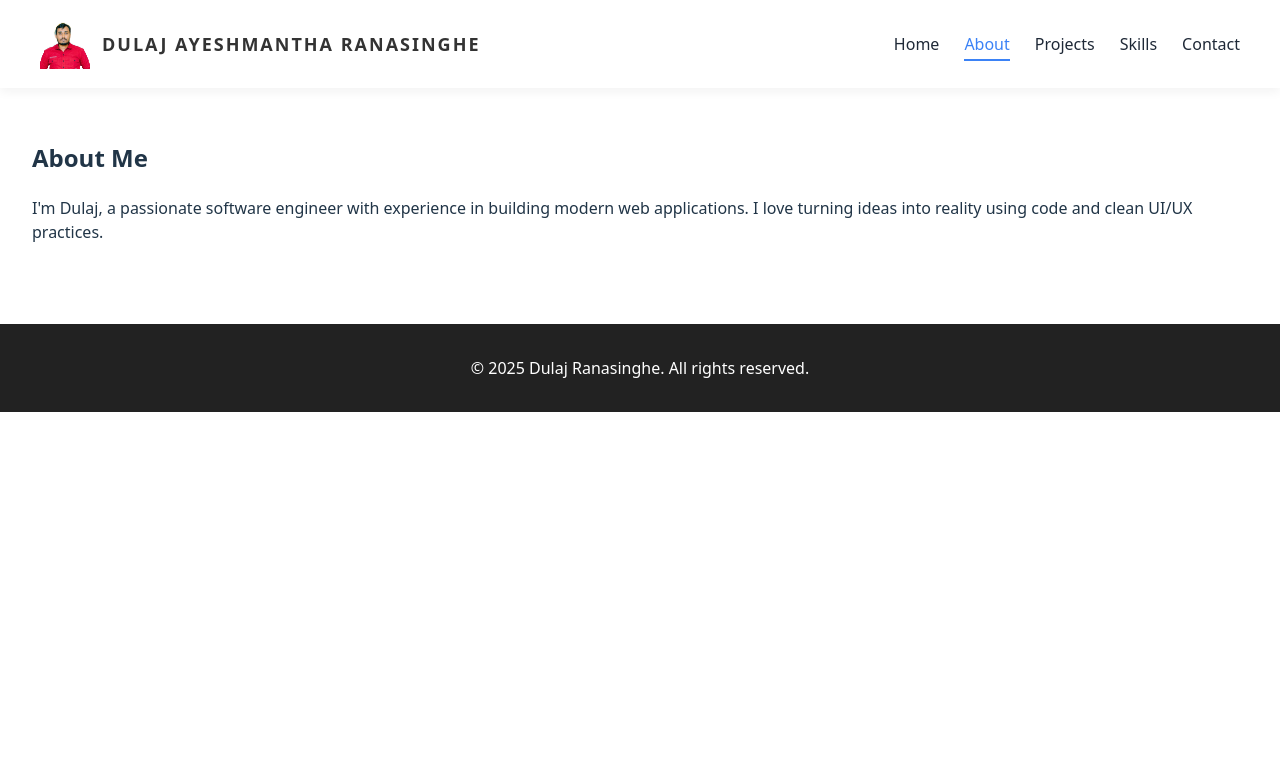
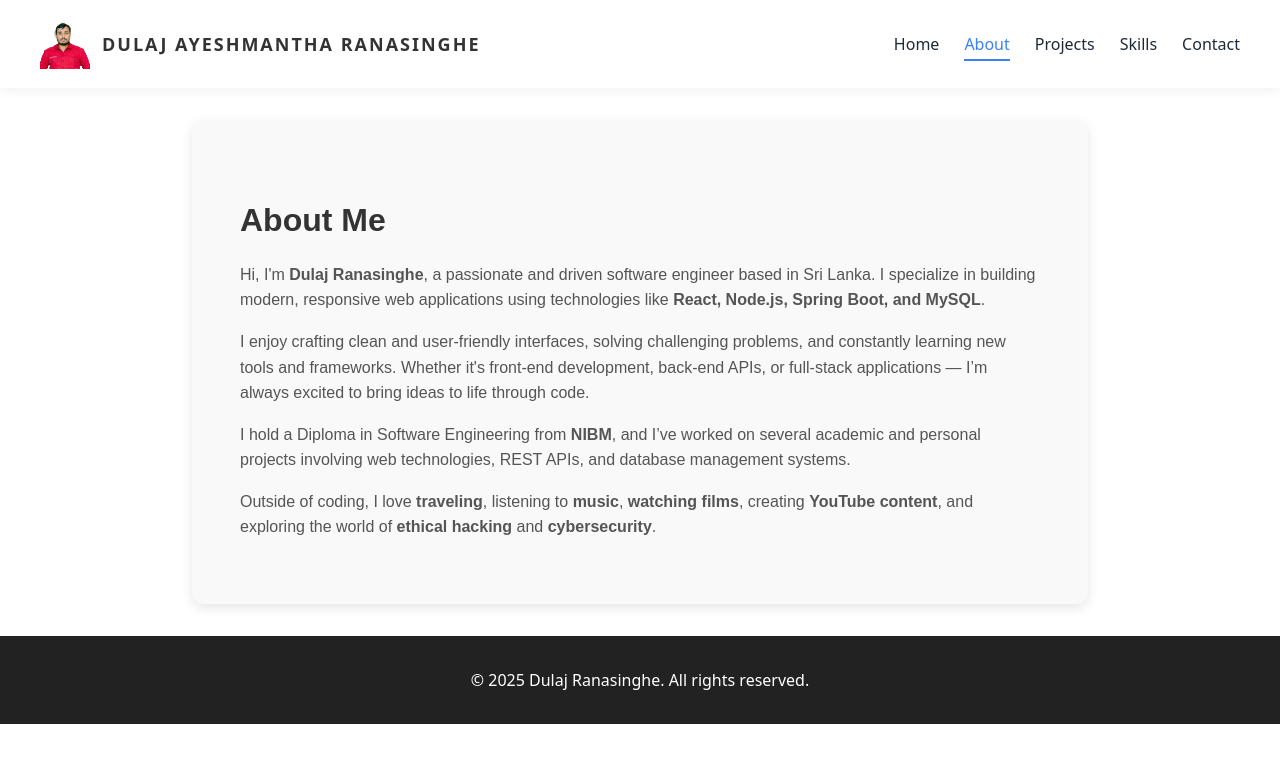
Before and after one commit to DulajAR/dulaj-portfolio, a React (Vite) app in the folder dulaj-portfolio/: page /about in a window 1280 px wide. Shown: the top 762 px of the page. Built offline with nearby package versions, Linux system fonts and the light colour scheme.

Commit message:
update About component

```diff
--- a/dulaj-portfolio/src/components/About.jsx
+++ b/dulaj-portfolio/src/components/About.jsx
@@ -3,11 +3,33 @@ import React from "react";
 
 const About = () => {
   return (
-    <section id="about" style={{ padding: "2rem" }}>
-      <h2>About Me</h2>
-      <p>
-        I'm Dulaj, a passionate software engineer with experience in building modern web applications.
-        I love turning ideas into reality using code and clean UI/UX practices.
+    <section
+      id="about"
+      style={{
+        padding: "3rem",
+        backgroundColor: "#f9f9f9",
+        borderRadius: "12px",
+        boxShadow: "0 4px 12px rgba(0, 0, 0, 0.1)",
+        maxWidth: "800px",
+        margin: "2rem auto",
+        fontFamily: "Arial, sans-serif",
+        lineHeight: "1.6"
+      }}
+    >
+      <h2 style={{ fontSize: "2rem", color: "#333", marginBottom: "1rem" }}>
+        About Me
+      </h2>
+      <p style={{ color: "#555", marginBottom: "1rem" }}>
+        Hi, I'm <strong>Dulaj Ranasinghe</strong>, a passionate and driven software engineer based in Sri Lanka. I specialize in building modern, responsive web applications using technologies like <strong>React, Node.js, Spring Boot, and MySQL</strong>.
+      </p>
+      <p style={{ color: "#555", marginBottom: "1rem" }}>
+        I enjoy crafting clean and user-friendly interfaces, solving challenging problems, and constantly learning new tools and frameworks. Whether it's front-end development, back-end APIs, or full-stack applications — I’m always excited to bring ideas to life through code.
+      </p>
+      <p style={{ color: "#555", marginBottom: "1rem" }}>
+        I hold a Diploma in Software Engineering from <strong>NIBM</strong>, and I’ve worked on several academic and personal projects involving web technologies, REST APIs, and database management systems.
+      </p>
+      <p style={{ color: "#555" }}>
+        Outside of coding, I love <strong>traveling</strong>, listening to <strong>music</strong>, <strong>watching films</strong>, creating <strong>YouTube content</strong>, and exploring the world of <strong>ethical hacking</strong> and <strong>cybersecurity</strong>.
       </p>
     </section>
   );
```
